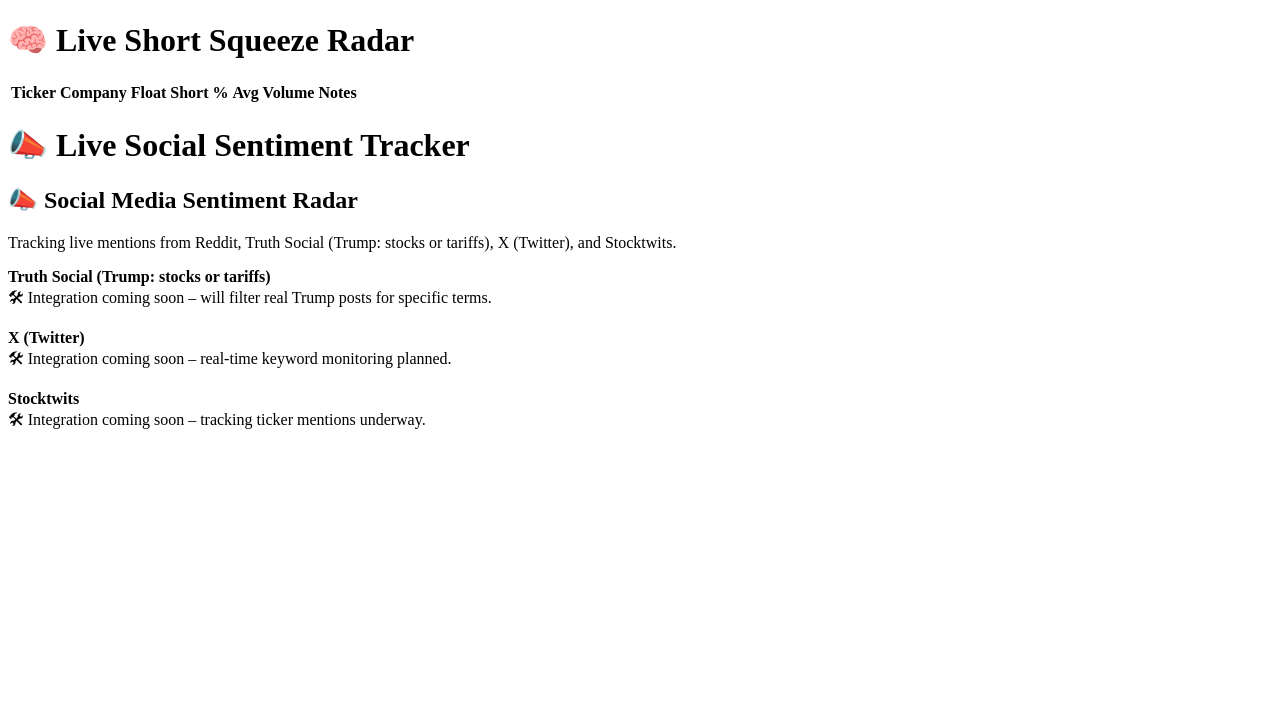
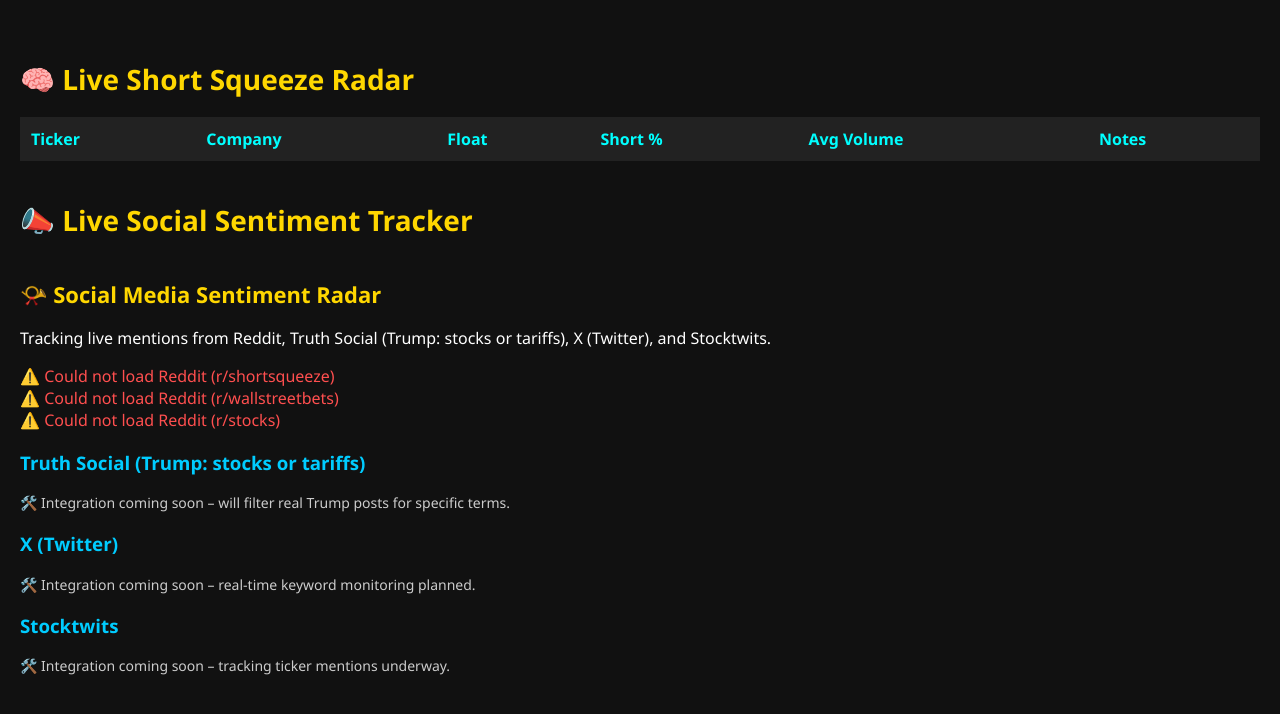
Before and after one commit to marlattmedia/squeeze-radar, a plain HTML site: page index.html in a window 1280 px wide. Drawn offline with Linux system fonts and the light colour scheme.

Commit message:
Update index.html

```diff
--- a/index.html
+++ b/index.html
@@ -1,48 +1,60 @@
-
 <!DOCTYPE html>
 <html lang="en">
 <head>
-    <meta charset="UTF-8">
-    <title>Live Squeeze & Sentiment Dashboard</title>
+  <meta charset="UTF-8" />
+  <meta name="viewport" content="width=device-width, initial-scale=1.0"/>
+  <title>Live Squeeze + Sentiment Dashboard</title>
   <style>
-        body {{
+    body {
       background-color: #111;
-            color: #f5f5f5;
-            font-family: Arial, sans-serif;
+      color: #fff;
+      font-family: 'Segoe UI', sans-serif;
+      margin: 0;
       padding: 20px;
-        }}
-        h1 {{
-            color: #FFD700;
-        }}
-        table {{
+    }
+    h1, h2 {
+      color: #ffd700;
+      margin-top: 40px;
+    }
+    h1 {
+      font-size: 28px;
+    }
+    h2 {
+      font-size: 22px;
+    }
+    table {
       width: 100%;
       border-collapse: collapse;
-            margin-bottom: 40px;
-        }}
-        th, td {{
-            border: 1px solid #333;
+      margin-top: 16px;
+    }
+    th, td {
+      border: 1px solid #222;
       padding: 10px;
-            text-align: center;
-        }}
-        th {{
+      text-align: left;
+    }
+    th {
       background-color: #222;
-            color: #FFD700;
-        }}
-        .warning {{
-            color: #ff4d4d;
-        }}
-        .info {{
-            color: #00f0ff;
-        }}
-        .note {{
-            font-size: 0.9em;
+      color: #00ffff;
+    }
+    td {
+      background-color: #181818;
+    }
+    .icon {
+      margin-right: 8px;
+    }
+    .warning {
+      color: #ff4f4f;
+    }
+    .coming-soon {
       color: #ccc;
-        }}
+      font-size: 14px;
+    }
   </style>
 </head>
 <body>
+
   <h1>🧠 Live Short Squeeze Radar</h1>
-    <table id="squeezeTable">
+  <table id="squeezeRadarTable">
     <thead>
       <tr>
         <th>Ticker</th>
@@ -57,55 +69,44 @@
   </table>
 
   <h1>📣 Live Social Sentiment Tracker</h1>
-    <h2>📣 Social Media Sentiment Radar</h2>
+  <h2>📯 Social Media Sentiment Radar</h2>
   <p>Tracking live mentions from Reddit, Truth Social (Trump: stocks or tariffs), X (Twitter), and Stocktwits.</p>
-    <div id="redditStatus"></div>
-    <div class="info">
-        <p><strong>Truth Social (Trump: stocks or tariffs)</strong><br>🛠 Integration coming soon – will filter real Trump posts for specific terms.</p>
-        <p><strong>X (Twitter)</strong><br>🛠 Integration coming soon – real-time keyword monitoring planned.</p>
-        <p><strong>Stocktwits</strong><br>🛠 Integration coming soon – tracking ticker mentions underway.</p>
-    </div>
+
+  <div class="warning">⚠️ Could not load Reddit (r/shortsqueeze)</div>
+  <div class="warning">⚠️ Could not load Reddit (r/wallstreetbets)</div>
+  <div class="warning">⚠️ Could not load Reddit (r/stocks)</div>
+
+  <h3 style="color:#00ccff;">Truth Social (Trump: stocks or tariffs)</h3>
+  <div class="coming-soon">🛠️ Integration coming soon – will filter real Trump posts for specific terms.</div>
+
+  <h3 style="color:#00ccff;">X (Twitter)</h3>
+  <div class="coming-soon">🛠️ Integration coming soon – real-time keyword monitoring planned.</div>
+
+  <h3 style="color:#00ccff;">Stocktwits</h3>
+  <div class="coming-soon">🛠️ Integration coming soon – tracking ticker mentions underway.</div>
 
   <script>
-        // Load Short Squeeze Radar Data
-        fetch('squeeze-radar.json')
-            .then(response => response.json())
-            .then(data => {{
-                const tbody = document.querySelector("#squeezeTable tbody");
-                data.forEach(stock => {{
-                    const row = `<tr>
-                        <td>${{stock.ticker}}</td>
-                        <td>${{stock.company}}</td>
-                        <td>${{stock.float}}</td>
-                        <td>${{stock.short_percent}}</td>
-                        <td>${{stock.avg_volume}}</td>
-                        <td>${{stock.notes}}</td>
-                    </tr>`;
-                    tbody.innerHTML += row;
-                }});
-            }})
-            .catch(error => {{
-                const tbody = document.querySelector("#squeezeTable tbody");
-                tbody.innerHTML = `<tr><td colspan="6" class="warning">Failed to load squeeze-radar.json</td></tr>`;
-            }});
+    fetch("squeeze-radar.json")
+      .then(res => res.json())
+      .then(data => {
+        const table = document.getElementById("squeezeRadarTable").querySelector("tbody");
+        data.forEach(item => {
+          const row = document.createElement("tr");
+          row.innerHTML = `
+            <td>${item.ticker}</td>
+            <td>${item.company}</td>
+            <td>${item.float}</td>
+            <td>${item.short_percent}</td>
+            <td>${item.avg_volume}</td>
+            <td>${item.notes}</td>
+          `;
+          table.appendChild(row);
+        });
+      })
+      .catch(err => {
+        console.error("Failed to load squeeze-radar.json", err);
+      });
+  </script>
 
-        // Load Reddit Sentiment Radar
-        fetch('reddit-sentiment.json')
-            .then(response => response.json())
-            .then(data => {{
-                const statusDiv = document.getElementById("redditStatus");
-                statusDiv.innerHTML = '<h3>Reddit Sentiment:</h3>';
-                data.forEach(entry => {{
-                    statusDiv.innerHTML += `<p><strong>${{entry.subreddit}}</strong>: ${{entry.ticker}} – Mentions: ${{entry.mentions}} (Rank: ${{entry.rank}})</p>`;
-                }});
-            }})
-            .catch(() => {{
-                const statusDiv = document.getElementById("redditStatus");
-                statusDiv.innerHTML = `
-                    <p class="warning">⚠ Could not load Reddit (r/shortsqueeze)</p>
-                    <p class="warning">⚠ Could not load Reddit (r/wallstreetbets)</p>
-                    <p class="warning">⚠ Could not load Reddit (r/stocks)</p>`;
-            }});
-    </script>
 </body>
 </html>
```
Lines whose indentation alone changed are shown as unchanged.
